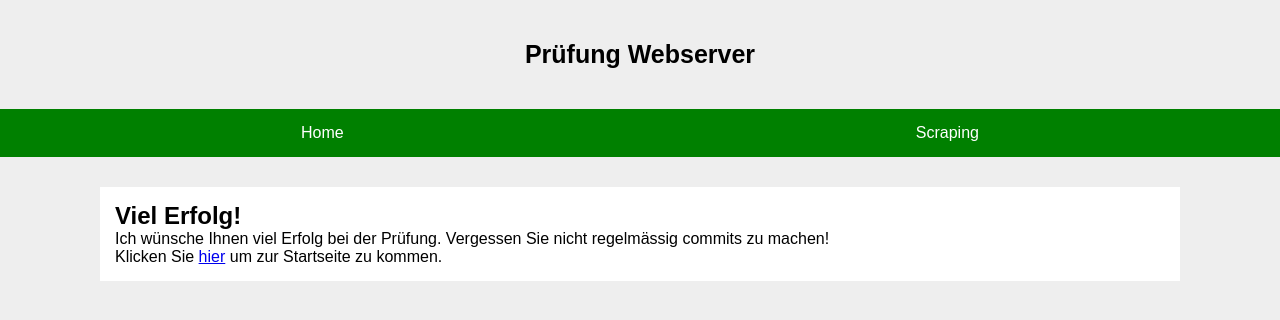
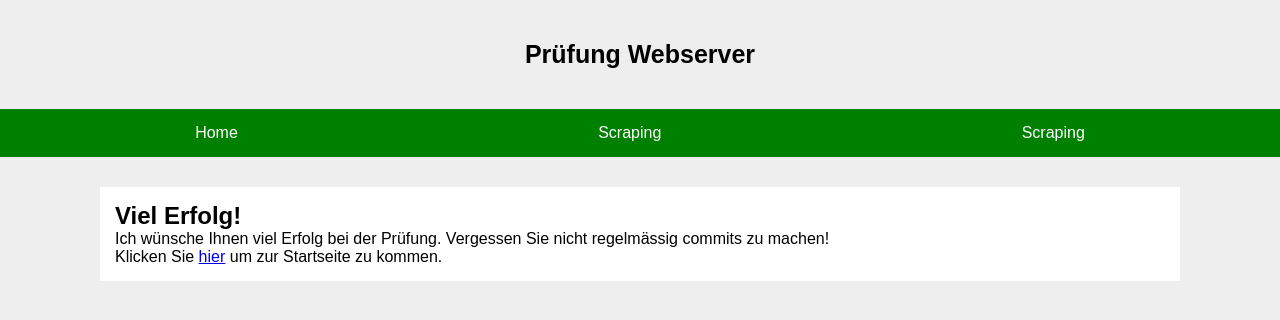
Before and after one commit to cedricgeissmann/pruefung-webserver-1mz, a Flask app: page / in a window 1280 px wide. Shown: the top 320 px of the page. Run offline with Flask 2, Linux system fonts and the light colour scheme.

Commit message:
Aufgabe 4 (a)

```diff
--- a/static/main.css
+++ b/static/main.css
@@ -45,5 +45,7 @@ h1 {
    background-color: white;
    padding: 15px;
 }
+
+
 /* Implementieren Sie Ihre Änderungen hier. Lassen Sie den Code oben so wie er
 * ist!!! */
--- a/templates/base.html
+++ b/templates/base.html
@@ -16,6 +16,9 @@
         <li class="nav-item">
             <a class="nav-link" href="/scraping">Scraping</a>
         </li>
+        <li class="nav-item">
+            <a class="nav-link" href="/results">Scraping</a>
+        </li>
     </ul>
     <div id="content">
     {% block content %}
```
